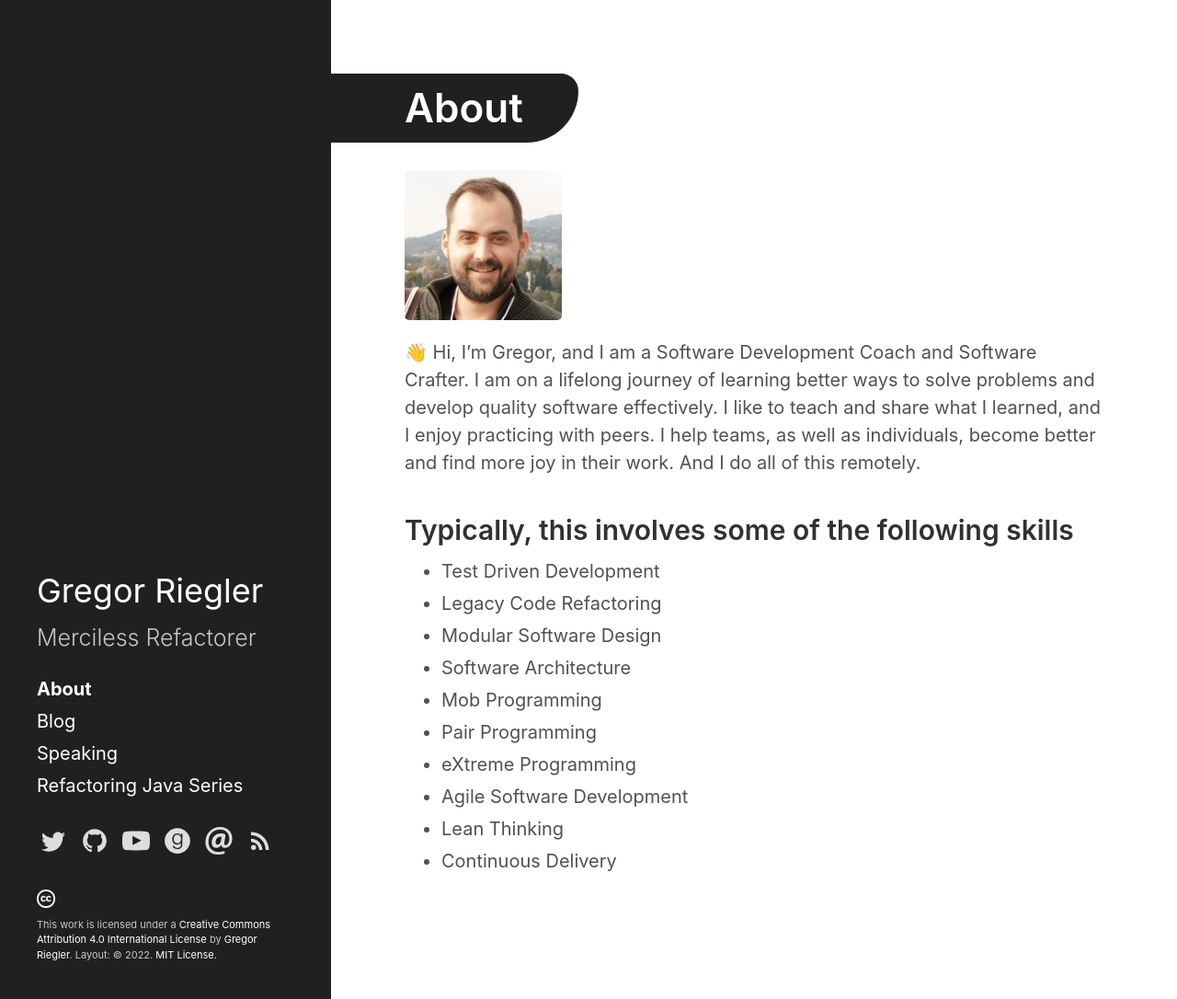
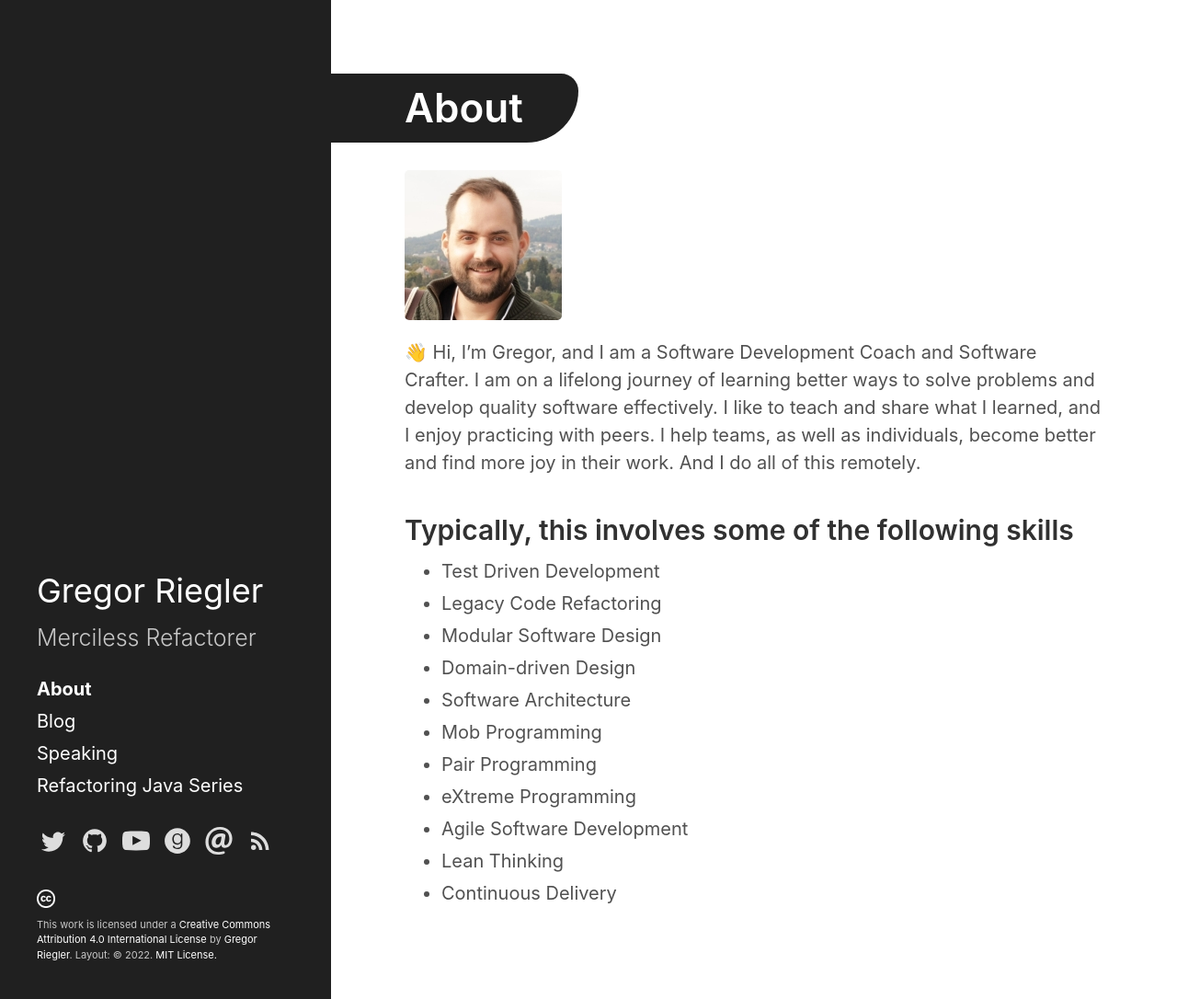
Before and after one commit to gregorriegler/gregorriegler.github.io, a Jekyll site: the page built from about.md, in a window 1280 px wide. Shown: the whole page at 92% size. Built offline with Jekyll 4.4.1, drawn with Linux system fonts in a browser that asks for light colours.

Commit message:
Update about.md

```diff
--- a/about.md
+++ b/about.md
@@ -16,6 +16,7 @@ And I do all of this remotely.
 - Test Driven Development
 - Legacy Code Refactoring
 - Modular Software Design
+- Domain-driven Design
 - Software Architecture
 - Mob Programming
 - Pair Programming
```
